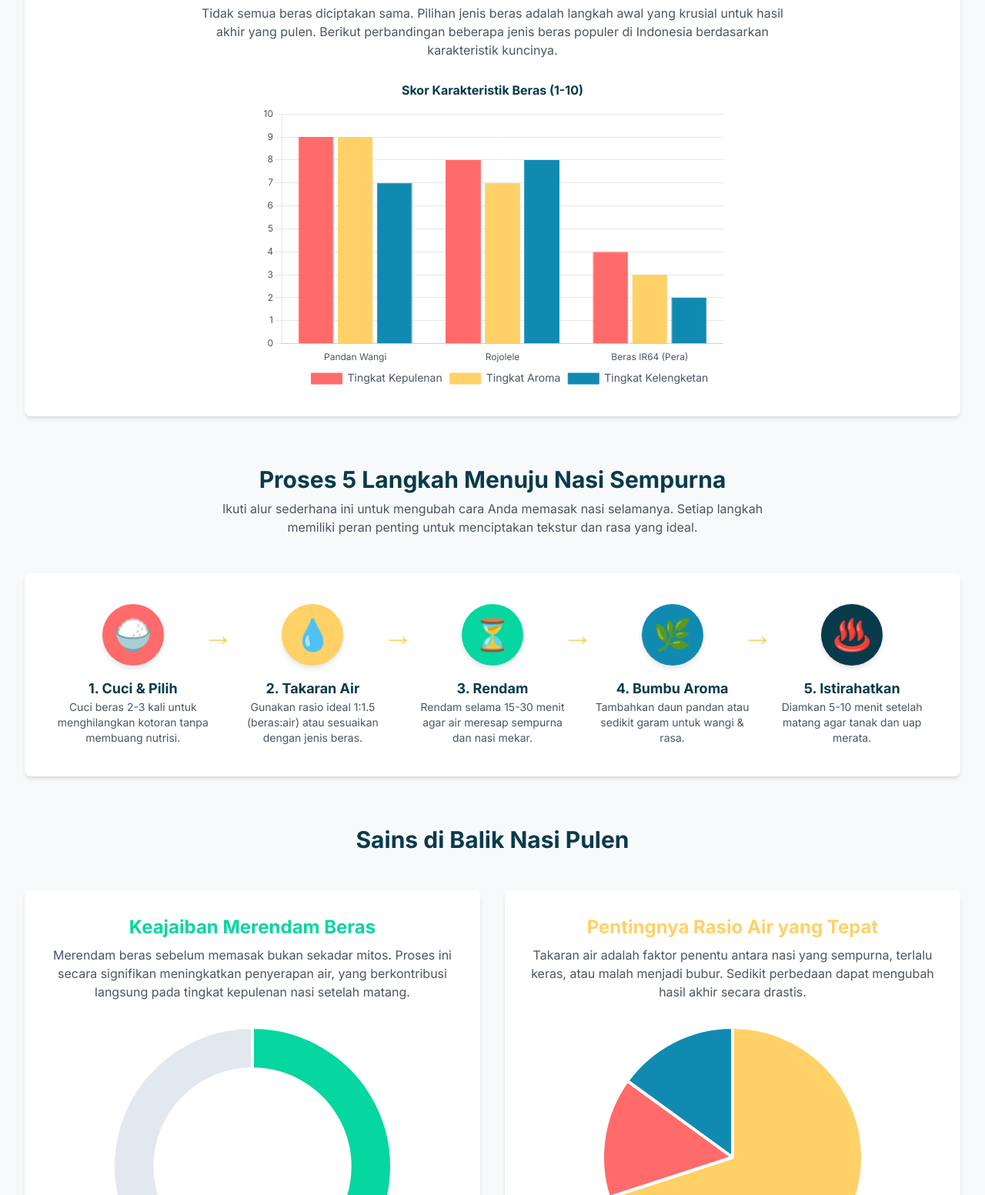
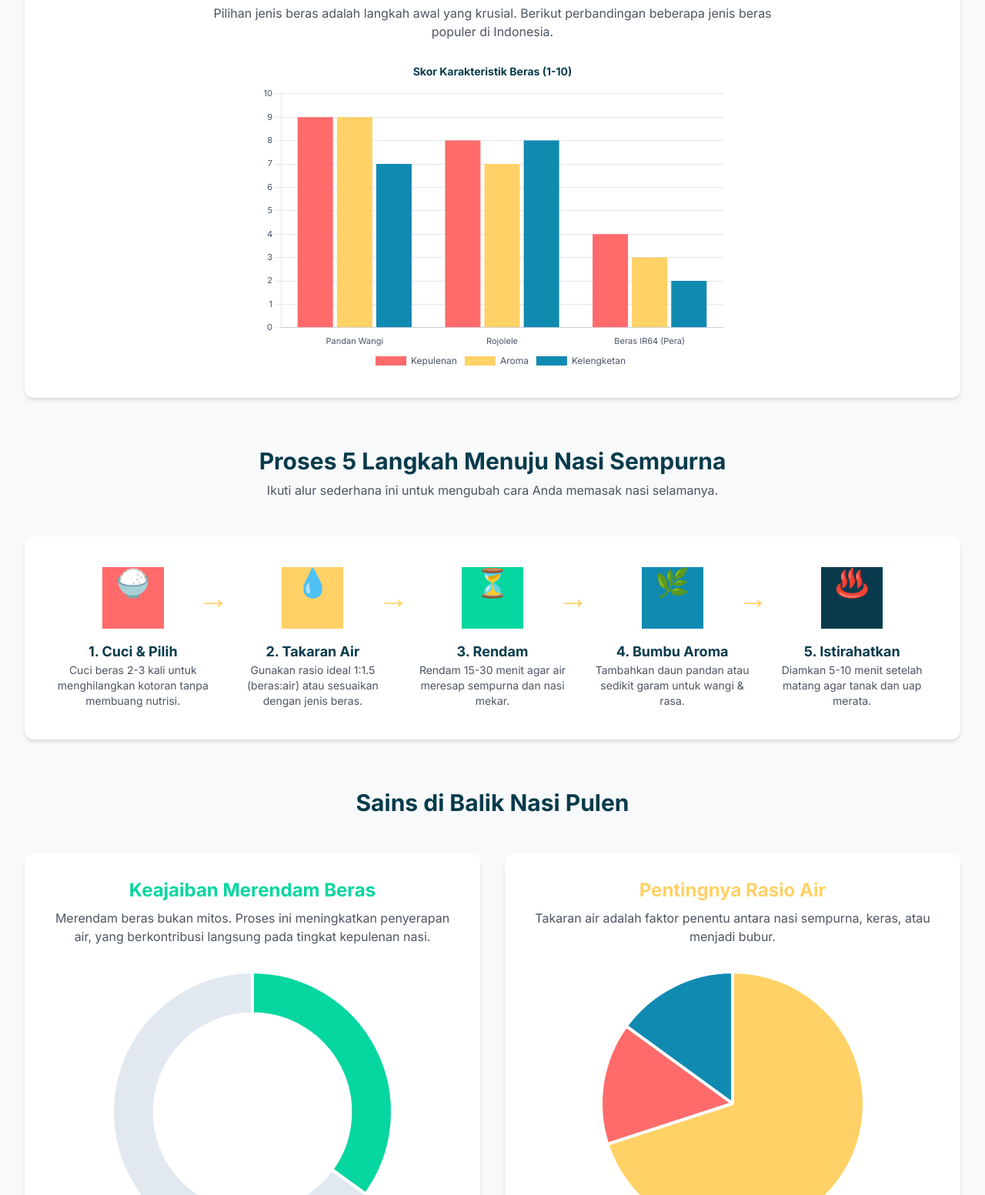
Before and after one commit to bayudep/infografis, a plain HTML site: page index.html in a window 1280 px wide. Shown: the part 687-2240 px from the top of the page at 77% size. Drawn offline with nearby package versions, Linux system fonts and the light colour scheme.

Commit message:
Update index.html

```diff
--- a/index.html
+++ b/index.html
@@ -10,19 +10,22 @@
     <link rel="preconnect" href="https://fonts.gstatic.com" crossorigin>
     <link href="https://fonts.googleapis.com/css2?family=Inter:wght@400;600;700;900&display=swap" rel="stylesheet">
     <style>
+        /* Menggunakan font Inter untuk seluruh halaman */
         body {
             font-family: 'Inter', sans-serif;
             background-color: #F8F9FA;
         }
+        /* Kontainer untuk Chart.js agar responsif */
         .chart-container {
             position: relative;
             width: 100%;
             max-width: 600px;
             margin-left: auto;
             margin-right: auto;
-            height: 320px;
-            max-height: 400px;
+            /* Ukuran tinggi yang dioptimalkan untuk seluler */
+            height: 300px;
         }
+        /* Ukuran tinggi yang lebih besar untuk tablet dan desktop */
         @media (min-width: 768px) {
             .chart-container {
                 height: 400px;
@@ -35,134 +38,116 @@
             text-align: center;
             position: relative;
             flex: 1;
-            min-width: 150px;
+            /* Menghapus min-width agar lebih fleksibel di layar kecil */
         }
-        .flowchart-step-icon {
-            width: 80px;
-            height: 80px;
-            border-radius: 50%;
-            display: flex;
-            align-items: center;
-            justify-content: center;
-            font-size: 2.5rem;
-            margin-bottom: 1rem;
-            color: white;
-            box-shadow: 0 4px 6px rgba(0, 0, 0, 0.1);
-        }
-        .flowchart-line {
-            display: none;
-        }
+        /* Panah penghubung untuk tampilan desktop (lg) */
         @media (min-width: 1024px) {
             .flowchart-step:not(:last-child)::after {
                 content: '→';
                 position: absolute;
-                right: -30px;
-                top: 40px;
+                /* Disesuaikan untuk posisi di antara ikon */
+                right: -24px;
+                top: 40px; /* Disesuaikan dengan tinggi ikon desktop (h-20) */
                 transform: translateY(-50%);
                 font-size: 2.5rem;
                 color: #FFD166;
-            }
-        }
-         @media (max-width: 1023px) {
-            .flowchart-line {
-                display: block;
-                width: 2px;
-                height: 40px;
-                background-color: #FFD166;
-                margin: 0.5rem auto;
             }
         }
     </style>
 </head>
 <body class="text-gray-800">
 
-    <header class="bg-[#073B4C] text-white p-8 text-center rounded-b-3xl shadow-lg">
-        <h1 class="text-4xl md:text-5xl font-black tracking-tight mb-2">Seni Memasak Nasi Pulen Sempurna</h1>
-        <p class="text-lg md:text-xl max-w-3xl mx-auto text-[#a7dbe9]">Mengungkap rahasia di balik nasi yang pulen, wangi, dan lezat setiap saat.</p>
+    <!-- Header dengan ukuran teks responsif -->
+    <header class="bg-[#073B4C] text-white p-6 md:p-8 text-center rounded-b-3xl shadow-lg">
+        <h1 class="text-3xl sm:text-4xl md:text-5xl font-black tracking-tight mb-2">Seni Memasak Nasi Pulen Sempurna</h1>
+        <p class="text-base md:text-xl max-w-3xl mx-auto text-[#a7dbe9]">Mengungkap rahasia di balik nasi yang pulen, wangi, dan lezat setiap saat.</p>
     </header>
 
     <main class="container mx-auto p-4 md:p-8">
 
+        <!-- Bagian "Hook" dengan statistik dan teks responsif -->
         <section id="hook" class="text-center my-12">
-            <div class="bg-white rounded-lg shadow-md p-8">
-                <p class="text-2xl md:text-3xl font-semibold text-[#118AB2] mb-2">Tahukah Anda?</p>
-                <p class="text-6xl md:text-8xl font-black text-[#FF6B6B] my-4">95%</p>
-                <p class="text-xl md:text-2xl text-gray-600 max-w-2xl mx-auto">Masyarakat Indonesia mengonsumsi nasi sebagai makanan pokok setiap hari. Kualitas nasi sangat menentukan kenikmatan hidangan.</p>
+            <div class="bg-white rounded-xl shadow-md p-6 md:p-8">
+                <p class="text-xl sm:text-2xl md:text-3xl font-semibold text-[#118AB2] mb-2">Tahukah Anda?</p>
+                <!-- Ukuran angka persentase dibuat responsif -->
+                <p class="text-6xl sm:text-7xl md:text-8xl font-black text-[#FF6B6B] my-4">95%</p>
+                <p class="text-lg sm:text-xl md:text-2xl text-gray-600 max-w-2xl mx-auto">Masyarakat Indonesia mengonsumsi nasi sebagai makanan pokok. Kualitas nasi sangat menentukan kenikmatan hidangan.</p>
             </div>
         </section>
 
+        <!-- Bagian perbandingan beras dengan judul responsif -->
         <section id="rice-comparison" class="my-16">
-            <div class="bg-white rounded-lg shadow-md p-6 md:p-8">
-                <h2 class="text-3xl font-bold text-center mb-2 text-[#073B4C]">Langkah #1: Fondasi Rasa - Memilih Beras Terbaik</h2>
-                <p class="text-center text-gray-600 mb-8 max-w-3xl mx-auto">Tidak semua beras diciptakan sama. Pilihan jenis beras adalah langkah awal yang krusial untuk hasil akhir yang pulen. Berikut perbandingan beberapa jenis beras populer di Indonesia berdasarkan karakteristik kuncinya.</p>
+            <div class="bg-white rounded-xl shadow-md p-6 md:p-8">
+                <h2 class="text-2xl sm:text-3xl font-bold text-center mb-2 text-[#073B4C]">Langkah #1: Fondasi Rasa - Memilih Beras Terbaik</h2>
+                <p class="text-center text-gray-600 mb-8 max-w-3xl mx-auto">Pilihan jenis beras adalah langkah awal yang krusial. Berikut perbandingan beberapa jenis beras populer di Indonesia.</p>
                 <div class="chart-container">
                     <canvas id="riceComparisonChart"></canvas>
                 </div>
             </div>
         </section>
 
+        <!-- Bagan alur proses memasak nasi yang sepenuhnya responsif -->
         <section id="flowchart" class="my-16">
-             <h2 class="text-3xl font-bold text-center mb-2 text-[#073B4C]">Proses 5 Langkah Menuju Nasi Sempurna</h2>
-             <p class="text-center text-gray-600 mb-12 max-w-3xl mx-auto">Ikuti alur sederhana ini untuk mengubah cara Anda memasak nasi selamanya. Setiap langkah memiliki peran penting untuk menciptakan tekstur dan rasa yang ideal.</p>
-            <div class="bg-white rounded-lg shadow-md p-6 md:p-10">
-                <div class="flex flex-col lg:flex-row justify-between items-start gap-8">
+             <h2 class="text-2xl sm:text-3xl font-bold text-center mb-2 text-[#073B4C]">Proses 5 Langkah Menuju Nasi Sempurna</h2>
+             <p class="text-center text-gray-600 mb-12 max-w-3xl mx-auto">Ikuti alur sederhana ini untuk mengubah cara Anda memasak nasi selamanya.</p>
+            <div class="bg-white rounded-xl shadow-md p-6 md:p-10">
+                <!-- Menggunakan flex-col untuk mobile dan lg:flex-row untuk desktop.
+                     gap-y-10 untuk spasi vertikal di mobile, gap-x-8 untuk spasi horizontal di desktop. -->
+                <div class="flex flex-col lg:flex-row justify-between items-center lg:items-start gap-y-10 gap-x-8">
 
                     <div class="flowchart-step">
-                        <div class="flowchart-step-icon bg-[#FF6B6B]">🍚</div>
-                        <h3 class="font-bold text-lg text-[#073B4C]">1. Cuci & Pilih</h3>
-                        <p class="text-gray-600 text-sm">Cuci beras 2-3 kali untuk menghilangkan kotoran tanpa membuang nutrisi.</p>
+                        <!-- Ikon dibuat responsif: lebih kecil di mobile, lebih besar di desktop -->
+                        <div class="flowchart-step-icon bg-[#FF6B6B] w-16 h-16 md:w-20 md:h-20 text-3xl md:text-4xl">🍚</div>
+                        <h3 class="font-bold text-lg text-[#073B4C] mt-4">1. Cuci & Pilih</h3>
+                        <p class="text-gray-600 text-sm max-w-xs">Cuci beras 2-3 kali untuk menghilangkan kotoran tanpa membuang nutrisi.</p>
                     </div>
 
-                    <div class="flowchart-line lg:hidden"></div>
+                    <!-- Garis vertikal tidak lagi diperlukan, digantikan oleh gap-y -->
 
                     <div class="flowchart-step">
-                        <div class="flowchart-step-icon bg-[#FFD166]">💧</div>
-                        <h3 class="font-bold text-lg text-[#073B4C]">2. Takaran Air</h3>
-                        <p class="text-gray-600 text-sm">Gunakan rasio ideal 1:1.5 (beras:air) atau sesuaikan dengan jenis beras.</p>
+                        <div class="flowchart-step-icon bg-[#FFD166] w-16 h-16 md:w-20 md:h-20 text-3xl md:text-4xl">💧</div>
+                        <h3 class="font-bold text-lg text-[#073B4C] mt-4">2. Takaran Air</h3>
+                        <p class="text-gray-600 text-sm max-w-xs">Gunakan rasio ideal 1:1.5 (beras:air) atau sesuaikan dengan jenis beras.</p>
                     </div>
 
-                     <div class="flowchart-line lg:hidden"></div>
+                    <div class="flowchart-step">
+                        <div class="flowchart-step-icon bg-[#06D6A0] w-16 h-16 md:w-20 md:h-20 text-3xl md:text-4xl">⏳</div>
+                        <h3 class="font-bold text-lg text-[#073B4C] mt-4">3. Rendam</h3>
+                        <p class="text-gray-600 text-sm max-w-xs">Rendam 15-30 menit agar air meresap sempurna dan nasi mekar.</p>
+                    </div>
 
                     <div class="flowchart-step">
-                        <div class="flowchart-step-icon bg-[#06D6A0]">⏳</div>
-                        <h3 class="font-bold text-lg text-[#073B4C]">3. Rendam</h3>
-                        <p class="text-gray-600 text-sm">Rendam selama 15-30 menit agar air meresap sempurna dan nasi mekar.</p>
+                        <div class="flowchart-step-icon bg-[#118AB2] w-16 h-16 md:w-20 md:h-20 text-3xl md:text-4xl">🌿</div>
+                        <h3 class="font-bold text-lg text-[#073B4C] mt-4">4. Bumbu Aroma</h3>
+                        <p class="text-gray-600 text-sm max-w-xs">Tambahkan daun pandan atau sedikit garam untuk wangi & rasa.</p>
                     </div>
 
-                     <div class="flowchart-line lg:hidden"></div>
-
                     <div class="flowchart-step">
-                        <div class="flowchart-step-icon bg-[#118AB2]">🌿</div>
-                        <h3 class="font-bold text-lg text-[#073B4C]">4. Bumbu Aroma</h3>
-                        <p class="text-gray-600 text-sm">Tambahkan daun pandan atau sedikit garam untuk wangi & rasa.</p>
-                    </div>
-
-                     <div class="flowchart-line lg:hidden"></div>
-
-                    <div class="flowchart-step">
-                        <div class="flowchart-step-icon bg-[#073B4C]">♨️</div>
-                        <h3 class="font-bold text-lg text-[#073B4C]">5. Istirahatkan</h3>
-                        <p class="text-gray-600 text-sm">Diamkan 5-10 menit setelah matang agar tanak dan uap merata.</p>
+                        <div class="flowchart-step-icon bg-[#073B4C] w-16 h-16 md:w-20 md:h-20 text-3xl md:text-4xl">♨️</div>
+                        <h3 class="font-bold text-lg text-[#073B4C] mt-4">5. Istirahatkan</h3>
+                        <p class="text-gray-600 text-sm max-w-xs">Diamkan 5-10 menit setelah matang agar tanak dan uap merata.</p>
                     </div>
                 </div>
             </div>
         </section>
 
+        <!-- Bagian analisis dengan layout grid responsif -->
         <section id="analysis" class="my-16">
-            <h2 class="text-3xl font-bold text-center mb-12 text-[#073B4C]">Sains di Balik Nasi Pulen</h2>
+            <h2 class="text-2xl sm:text-3xl font-bold text-center mb-12 text-[#073B4C]">Sains di Balik Nasi Pulen</h2>
+            <!-- Grid 1 kolom di mobile, 2 kolom di desktop -->
             <div class="grid grid-cols-1 md:grid-cols-2 gap-8">
 
-                <div class="bg-white rounded-lg shadow-md p-6 md:p-8">
-                    <h3 class="text-2xl font-bold text-center mb-2 text-[#06D6A0]">Keajaiban Merendam Beras</h3>
-                    <p class="text-center text-gray-600 mb-8">Merendam beras sebelum memasak bukan sekadar mitos. Proses ini secara signifikan meningkatkan penyerapan air, yang berkontribusi langsung pada tingkat kepulenan nasi setelah matang.</p>
+                <div class="bg-white rounded-xl shadow-md p-6 md:p-8">
+                    <h3 class="text-xl sm:text-2xl font-bold text-center mb-2 text-[#06D6A0]">Keajaiban Merendam Beras</h3>
+                    <p class="text-center text-gray-600 mb-8">Merendam beras bukan mitos. Proses ini meningkatkan penyerapan air, yang berkontribusi langsung pada tingkat kepulenan nasi.</p>
                     <div class="chart-container">
                         <canvas id="soakingImpactChart"></canvas>
                     </div>
                 </div>
 
-                <div class="bg-white rounded-lg shadow-md p-6 md:p-8">
-                    <h3 class="text-2xl font-bold text-center mb-2 text-[#FFD166]">Pentingnya Rasio Air yang Tepat</h3>
-                    <p class="text-center text-gray-600 mb-8">Takaran air adalah faktor penentu antara nasi yang sempurna, terlalu keras, atau malah menjadi bubur. Sedikit perbedaan dapat mengubah hasil akhir secara drastis.</p>
+                <div class="bg-white rounded-xl shadow-md p-6 md:p-8">
+                    <h3 class="text-xl sm:text-2xl font-bold text-center mb-2 text-[#FFD166]">Pentingnya Rasio Air</h3>
+                    <p class="text-center text-gray-600 mb-8">Takaran air adalah faktor penentu antara nasi sempurna, keras, atau menjadi bubur.</p>
                     <div class="chart-container">
                         <canvas id="waterRatioChart"></canvas>
                     </div>
@@ -177,6 +162,7 @@
     </footer>
 
     <script>
+        // Palet warna untuk konsistensi
         const colorPalette = {
             red: '#FF6B6B',
             yellow: '#FFD166',
@@ -187,7 +173,8 @@
             darkGray: '#4a5568'
         };
 
-        function wrapLabel(str, maxLen = 16) {
+        // Fungsi untuk memotong label panjang menjadi beberapa baris agar pas di chart
+        function wrapLabel(str, maxLen = 15) {
             if (str.length <= maxLen) {
                 return str;
             }
@@ -208,6 +195,7 @@
             return lines;
         }
 
+        // Fungsi callback untuk tooltip agar menampilkan label yang sudah digabung
         const tooltipTitleCallback = (tooltipItems) => {
             const item = tooltipItems[0];
             let label = item.chart.data.labels[item.dataIndex];
@@ -217,6 +205,7 @@
             return label;
         };
 
+        // Opsi default untuk semua chart agar kode tidak berulang
         const defaultChartOptions = {
             responsive: true,
             maintainAspectRatio: false,
@@ -227,7 +216,7 @@
                         color: colorPalette.darkGray,
                         font: {
                             family: 'Inter',
-                            size: 14,
+                            size: 12, // Ukuran font legenda disesuaikan untuk mobile
                         }
                     }
                 },
@@ -236,78 +225,63 @@
                         title: tooltipTitleCallback
                     },
                     backgroundColor: 'rgba(0, 0, 0, 0.8)',
-                    titleFont: {
-                         family: 'Inter',
-                         size: 16,
-                         weight: 'bold'
-                    },
-                    bodyFont: {
-                         family: 'Inter',
-                         size: 14
-                    }
+                    titleFont: { family: 'Inter', size: 14, weight: 'bold' },
+                    bodyFont: { family: 'Inter', size: 12 }
                 }
             },
             scales: {
                 x: {
-                    ticks: {
-                        color: colorPalette.darkGray,
-                        font: { family: 'Inter', size: 12 }
-                    },
+                    ticks: { color: colorPalette.darkGray, font: { family: 'Inter', size: 11 } },
                     grid: { display: false }
                 },
                 y: {
                     beginAtZero: true,
-                    ticks: {
-                        color: colorPalette.darkGray,
-                        font: { family: 'Inter', size: 12 }
-                    },
+                    ticks: { color: colorPalette.darkGray, font: { family: 'Inter', size: 11 } },
                     grid: { color: colorPalette.lightGray }
                 }
             }
         };
 
+        // Chart 1: Perbandingan Beras
         const riceComparisonCtx = document.getElementById('riceComparisonChart').getContext('2d');
         new Chart(riceComparisonCtx, {
             type: 'bar',
             data: {
                 labels: ['Pandan Wangi', 'Rojolele', 'Beras IR64 (Pera)'],
                 datasets: [{
-                    label: 'Tingkat Kepulenan',
+                    label: 'Kepulenan',
                     data: [9, 8, 4],
                     backgroundColor: colorPalette.red,
-                    borderColor: colorPalette.red,
-                    borderWidth: 1
                 }, {
-                    label: 'Tingkat Aroma',
+                    label: 'Aroma',
                     data: [9, 7, 3],
                     backgroundColor: colorPalette.yellow,
-                    borderColor: colorPalette.yellow,
-                    borderWidth: 1
                 }, {
-                    label: 'Tingkat Kelengketan',
+                    label: 'Kelengketan',
                     data: [7, 8, 2],
                     backgroundColor: colorPalette.blue,
-                    borderColor: colorPalette.blue,
-                    borderWidth: 1
                 }]
             },
             options: {
                 ...defaultChartOptions,
-                plugins: { ...defaultChartOptions.plugins,
+                plugins: {
+                    ...defaultChartOptions.plugins,
                     title: {
                         display: true,
                         text: 'Skor Karakteristik Beras (1-10)',
                         color: colorPalette.dark,
-                        font: { size: 16, weight: 'bold', family: 'Inter' },
+                        font: { size: 14, weight: 'bold', family: 'Inter' },
                         padding: { bottom: 20 }
                     }
                 },
-                scales: { ...defaultChartOptions.scales,
+                scales: {
+                    ...defaultChartOptions.scales,
                     y: { ...defaultChartOptions.scales.y, max: 10 }
                 }
             }
         });
 
+        // Chart 2: Dampak Merendam
         const soakingImpactCtx = document.getElementById('soakingImpactChart').getContext('2d');
         new Chart(soakingImpactCtx, {
             type: 'doughnut',
@@ -319,21 +293,22 @@
                     backgroundColor: [colorPalette.green, colorPalette.lightGray],
                     borderColor: ['#FFFFFF'],
                     borderWidth: 4,
-                    hoverOffset: 4
+                    hoverOffset: 8
                 }]
             },
             options: {
-                 ...defaultChartOptions,
-                 cutout: '70%',
-                 scales: { x: { display: false }, y: { display: false } }
+                ...defaultChartOptions,
+                cutout: '70%',
+                scales: { x: { display: false }, y: { display: false } }
             }
         });
 
+        // Chart 3: Rasio Air
         const waterRatioCtx = document.getElementById('waterRatioChart').getContext('2d');
         new Chart(waterRatioCtx, {
             type: 'pie',
             data: {
-                labels: [wrapLabel('Hasil Sempurna (Rasio Tepat)'), wrapLabel('Terlalu Keras (Kurang Air)'), wrapLabel('Terlalu Lembek (Kelebihan Air)')],
+                labels: [wrapLabel('Hasil Sempurna (Rasio Tepat)'), wrapLabel('Terlalu Keras (Kurang Air)'), wrapLabel('Lembek (Kelebihan Air)')],
                 datasets: [{
                     label: 'Hasil Memasak',
                     data: [70, 15, 15],
@@ -344,12 +319,12 @@
                     ],
                     borderColor: ['#FFFFFF'],
                     borderWidth: 4,
-                    hoverOffset: 4
+                    hoverOffset: 8
                 }]
             },
             options: {
-                 ...defaultChartOptions,
-                 scales: { x: { display: false }, y: { display: false } }
+                ...defaultChartOptions,
+                scales: { x: { display: false }, y: { display: false } }
             }
         });
     </script>
```
